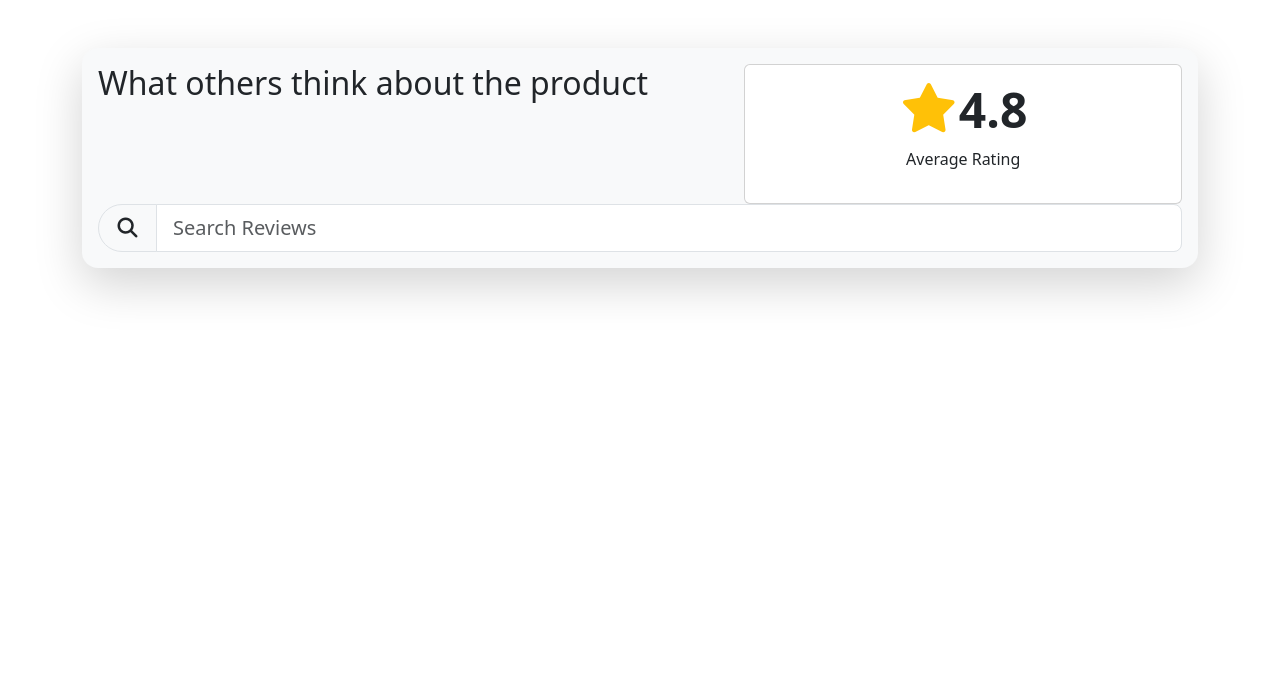
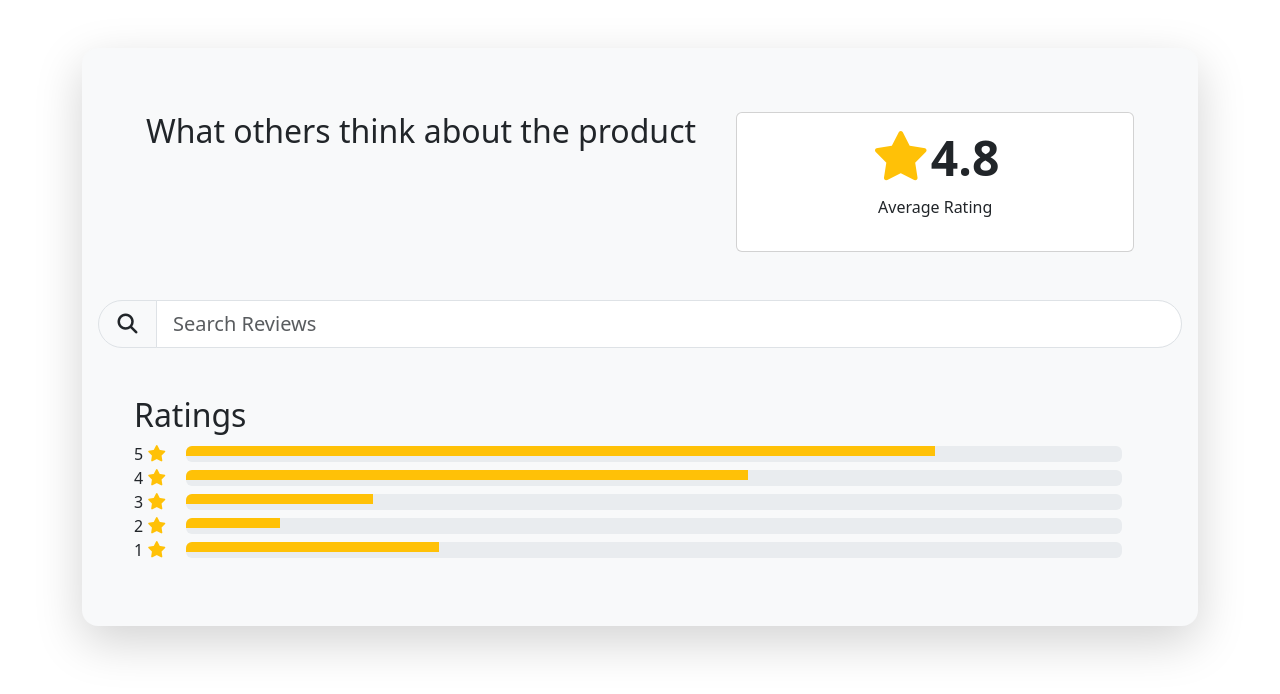
Before and after one commit to phumiphatkoo/Rating-Component, a plain HTML site: page index.html in a window 1280 px wide. Drawn offline with Linux system fonts and the light colour scheme.

Commit message:
Add Rating Distribution (#4)

```diff
--- a/index.html
+++ b/index.html
@@ -14,7 +14,7 @@
     <div class="container">
       <div class="card bg-light rounded-4 border-0 mt-5 shadow-lg">
         <div class="card-body">
-          <div class="row">
+          <div class="row p-5">
             <div class="col-7">
               <h2>What others think about the product</h2>
             </div>
@@ -34,7 +34,48 @@
                 <span class="input-group-text rounded-start-5">
                   <i class="fa-solid fa-magnifying-glass"></i>
                 </span>
-                <input type="text" class="form-control" rounded-end-5 placeholder="Search Reviews">
+                <input type="text" class="form-control rounded-end-5" placeholder="Search Reviews">
+              </div>
+            </div>
+            <!-- Rating Distribution -->
+            <div class="row p-5">
+              <div class="col-12">
+                <h2>Ratings</h2>
+                <!-- Rating Level 5 -->
+                <div class="d-flex align-items-center gap-1">
+                  <span>5</span><i class="fa-solid fa-star text-warning"></i>
+                  <div class="progress ms-3" role="progressbar" style="width:100%">
+                    <div class="progress-bar bg-warning" style="width: 80%; height: 10px;"></div>
+                  </div>
+                </div>
+                <!-- Rating Level 4 -->
+                <div class="d-flex align-items-center gap-1">
+                  <span>4</span><i class="fa-solid fa-star text-warning"></i>
+                  <div class="progress ms-3" role="progressbar" style="width:100%">
+                    <div class="progress-bar bg-warning" style="width: 60%; height: 10px;"></div>
+                  </div>
+                </div>
+                <!-- Rating Level 3 -->
+                <div class="d-flex align-items-center gap-1">
+                  <span>3</span><i class="fa-solid fa-star text-warning"></i>
+                  <div class="progress ms-3" role="progressbar" style="width:100%">
+                    <div class="progress-bar bg-warning" style="width: 20%; height: 10px;"></div>
+                  </div>
+                </div>
+                <!-- Rating Level 2 -->
+                <div class="d-flex align-items-center gap-1">
+                  <span>2</span><i class="fa-solid fa-star text-warning"></i>
+                  <div class="progress ms-3" role="progressbar" style="width:100%">
+                    <div class="progress-bar bg-warning" style="width: 10%; height: 10px;"></div>
+                  </div>
+                </div>
+                <!-- Rating Level 1 -->
+                <div class="d-flex align-items-center gap-1">
+                  <span>1</span><i class="fa-solid fa-star text-warning"></i>
+                  <div class="progress ms-3" role="progressbar" style="width:100%">
+                    <div class="progress-bar bg-warning" style="width: 27%; height: 10px;"></div>
+                  </div>
+                </div>
               </div>
             </div>
           </div>
```
